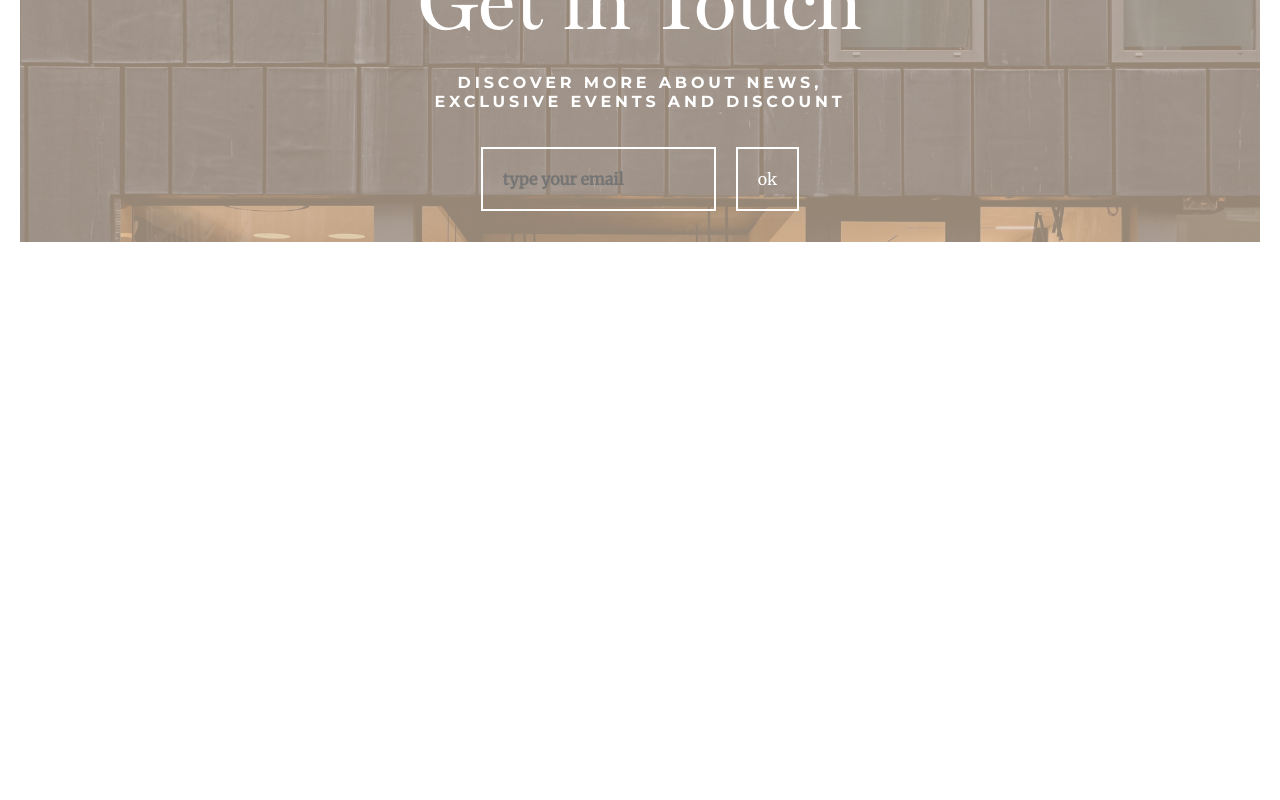
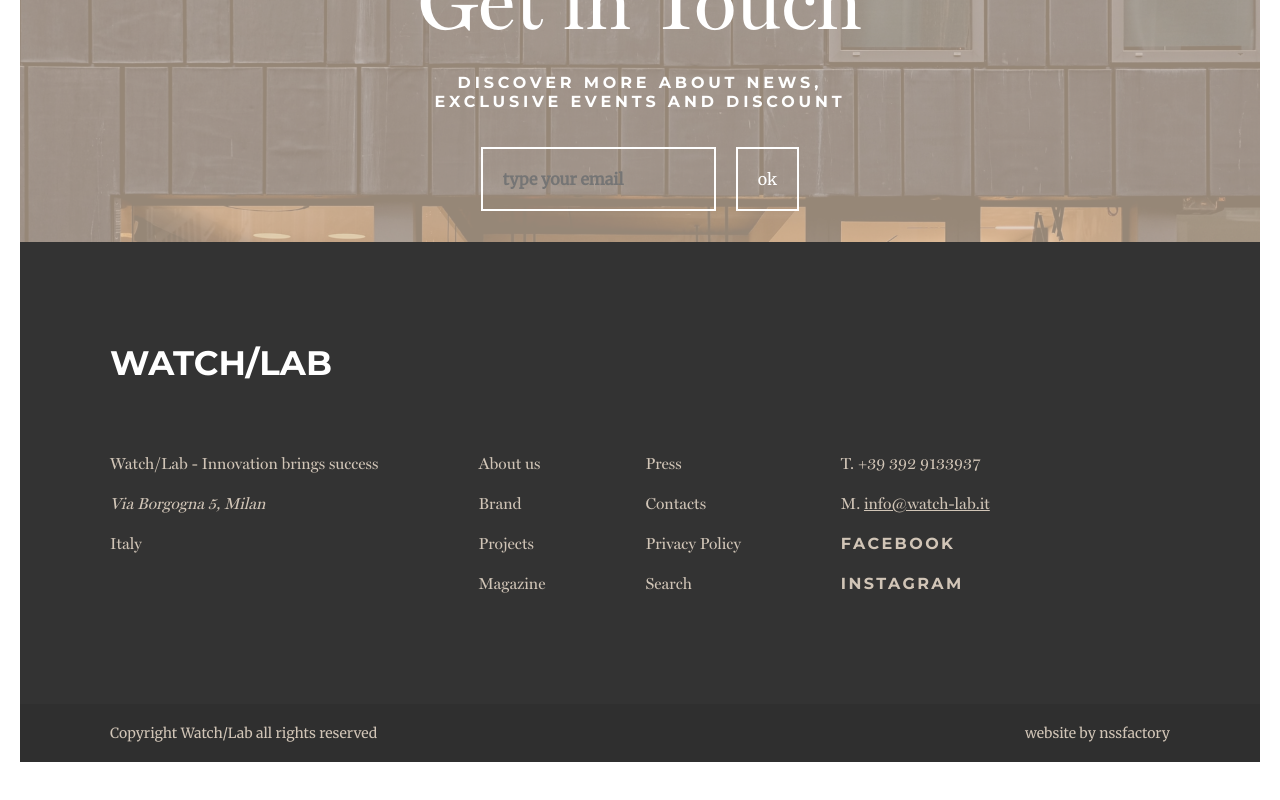
Before and after one commit to sargon17/nss-test-watchlab, a React (Create React App) app: page / in a window 1280 px wide. Shown: the part 3594-4394 px from the top of the page. Before the commit the page ends 3836 px from the top, so only its background shows below. Built offline with nearby package versions, Linux system fonts and the light colour scheme.

Commit message:
Footer done

```diff
--- /dev/null
+++ b/src/components/FooterComponent.js
@@ -0,0 +1,69 @@
+export default function FooterComponent() {
+  return (
+    <div className="container">
+      <footer className="footer-container">
+        <div className="footer-logo">
+          <a href="#">WATCH/LAB</a>
+        </div>
+        <div className="footer-navigation">
+          <ul>
+            <li>Watch/Lab - Innovation brings success</li>
+            <li>
+              <address>Via Borgogna 5, Milan</address>
+            </li>
+            <li>Italy</li>
+          </ul>
+          <ul>
+            <li>
+              <a href="#">About us</a>
+            </li>
+            <li>
+              <a href="#">Brand</a>
+            </li>
+            <li>
+              <a href="#">Projects</a>
+            </li>
+            <li>
+              <a href="#">Magazine</a>
+            </li>
+          </ul>
+          <ul>
+            <li>
+              <a href="#">Press</a>
+            </li>
+            <li>
+              <a href="#">Contacts</a>
+            </li>
+            <li>
+              <a href="#">Privacy Policy</a>
+            </li>
+            <li>
+              <a href="#">Search</a>
+            </li>
+          </ul>
+          <ul>
+            <li>T. +39 392 9133937</li>
+            <li>
+              M.{" "}
+              <a className="mail-link" href="mailto:info@watch-lab.it">
+                info@watch-lab.it
+              </a>
+            </li>
+            <li className="social-link">
+              <a href="#"> facebook</a>
+            </li>
+            <li className="social-link">
+              <a href="#">Instagram</a>
+            </li>
+          </ul>
+        </div>
+      </footer>
+      <div className="bottom-footer">
+        <p>Copyright Watch/Lab all rights reserved</p>
+        <p>
+          website by <a href="#">nssfactory</a>
+        </p>
+      </div>
+    </div>
+  );
+}
--- /dev/null
+++ b/src/components/style/_FooterComponent.scss
@@ -0,0 +1,68 @@
+.footer {
+  &-container {
+    background: $grey-medium;
+    padding: 100px 90px;
+  }
+  &-logo {
+    margin-bottom: 60px;
+    a {
+      color: $white;
+      font-size: 3.4rem;
+      text-decoration: none;
+      font-weight: 700;
+      font-family: $ff-secondary;
+    }
+  }
+  &-navigation {
+    display: flex;
+    justify-content: flex-start;
+    align-items: flex-start;
+
+    gap: 20px;
+    ul {
+      //   width: 200px;
+      margin-right: 80px;
+      list-style: none;
+      * {
+        color: $gold;
+        font-size: 1.6rem;
+        text-decoration: none;
+        font-family: $ff-accent;
+        line-height: 4rem;
+        transition: all 0.3s ease-in-out;
+      }
+      .mail-link {
+        text-decoration: underline;
+      }
+      .social-link {
+        a {
+          text-transform: uppercase;
+          font-family: $ff-secondary;
+          letter-spacing: 0.24rem;
+          font-weight: 700;
+        }
+      }
+      :hover {
+        a {
+          color: $white;
+          text-decoration: underline;
+        }
+      }
+    }
+  }
+}
+.bottom-footer {
+  background-color: $grey-dark;
+  padding: 20px 90px;
+  display: flex;
+  justify-content: space-between;
+  align-items: center;
+
+  p,
+  * {
+    color: $gold;
+    font-size: 1.4rem;
+    font-family: $ff-primary;
+    text-decoration: none;
+  }
+}
--- a/src/pages/HomePage.js
+++ b/src/pages/HomePage.js
@@ -6,6 +6,7 @@
 import ImgSideComponent from "../components/ImgSideComponent";
 import InstagramBannerComponent from "../components/InstagramBannerComponent";
 import MailBannerComponent from "../components/MailBannerComponent";
+import FooterComponent from "../components/FooterComponent";
 
 export default function HomePage() {
   return (
@@ -15,6 +16,7 @@
       <ImgSideComponent />
       <InstagramBannerComponent />
       <MailBannerComponent />
+      <FooterComponent />
     </div>
   );
 }
--- a/src/sass/App.scss
+++ b/src/sass/App.scss
@@ -10,6 +10,7 @@
 @import "../components/style/ImgSideComponent";
 @import "../components/style/InstagramBannerComponent";
 @import "../components/style/MailBannerComponent";
+@import "../components/style/FooterComponent";
 
 // styled components
 @import "./styled-components/button";
--- a/src/sass/styled-components/input.scss
+++ b/src/sass/styled-components/input.scss
@@ -9,9 +9,8 @@
   font-weight: 700;
   color: $white;
   background: transparent;
-  transition: all 0.3s ease-in-out;
+  //   transition: all 0.3s ease-in-out;
   &:focus {
-    outline: none;
-    border-bottom: 2px solid $gold;
+    outline: 2px solid rgba(255, 255, 255, 0.542);
   }
 }
```
Also changed, not shown: src/dist/css/App.css, src/dist/css/input.css, 2 other files (tests, documents, lock files or other folders).
